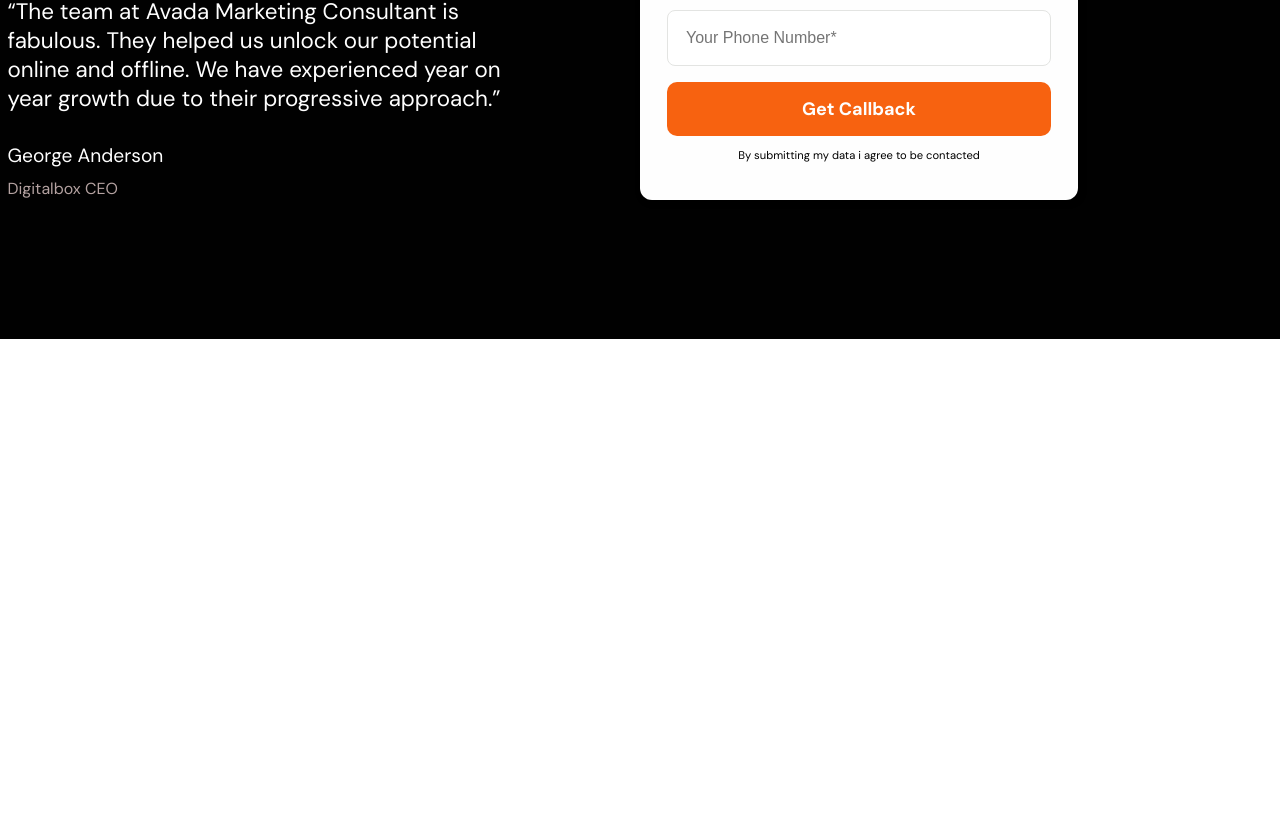
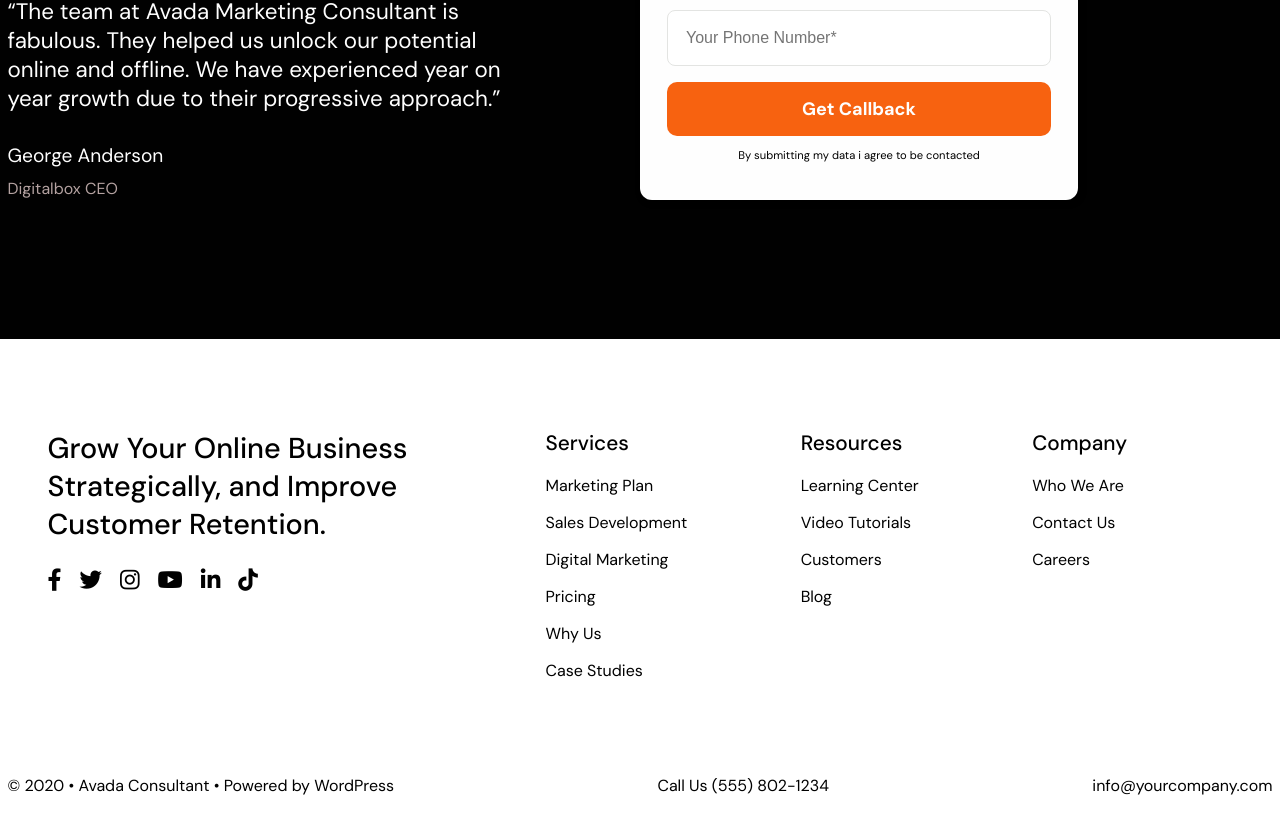
Before and after one commit to Alessandro-Sebastiano/proj-html-vuejs, a Vue app: page / in a window 1280 px wide. Shown: the part 8430-9264 px from the top of the page. Before the commit the page ends 8769 px from the top, so only its background shows below. Built offline with nearby package versions, Linux system fonts and the light colour scheme.

Commit message:
footer-component

```diff
--- a/src/App.vue
+++ b/src/App.vue
@@ -1,17 +1,20 @@
 <template>
   <HeaderComponent />
   <MainComponent />
+  <FooterComponent />
 </template>
 
 <script>
 import HeaderComponent from './components/HeaderComponent.vue';
 import MainComponent from './components/MainComponent.vue';
+import FooterComponent from './components/FooterComponent.vue';
 
 
 export default {
   components: {
     HeaderComponent,
     MainComponent,
+    FooterComponent,
   }
 }
 </script>
--- /dev/null
+++ b/src/components/FooterComponent.vue
@@ -0,0 +1,154 @@
+<template>
+    <div class="container">
+        <div class="footer-first-section">
+            <div class="footer-text-section">
+                <h3>Grow Your Online Business Strategically, and Improve Customer Retention.</h3>
+                <div class="icons">
+                    <a href="#"><i :class="item" v-for="item in iconsList"></i></a>
+                </div>
+            </div>
+            <div class="footer-menu-section">
+                <div class="menu-box" v-for="(item, index) in menuList">
+                    <span class="menu-box-title">{{ item.title }}</span>
+                    <ul>
+                        <li v-for="item in menuList[index].items"><a href="#">{{ item }}</a></li>
+                    </ul>
+                </div>
+            </div>
+        </div>
+        <div class="footer-second-section">
+            <span>© 2020 • Avada Consultant • Powered by WordPress</span>
+            <span>Call Us (555) 802-1234</span>
+            <span>info@yourcompany.com</span>
+        </div>
+    </div>
+</template>
+
+<script>
+export default {
+    name: 'FooterComponent.vue',
+
+    data() {
+        return {
+            menuList: [
+                {
+                    title: 'Services',
+                    items: ['Marketing Plan', 'Sales Development', 'Digital Marketing', 'Pricing', 'Why Us', 'Case Studies'],
+                },
+                {
+                    title: 'Resources',
+                    items: ['Learning Center', 'Video Tutorials', 'Customers', 'Blog'],
+                },
+                {
+                    title: 'Company',
+                    items: ['Who We Are', 'Contact Us', 'Careers'],
+                },
+            ],
+
+            iconsList: ['fa-brands fa-facebook-f', 'fa-brands fa-twitter', 'fa-brands fa-instagram', 'fa-brands fa-youtube', 'fa-brands fa-linkedin-in', 'fa-brands fa-tiktok'],
+        }
+    }
+}
+</script>
+
+<style lang="scss" scoped>
+@use '../assets/styles/partials/variables' as *;
+
+.container {
+    padding: 90px 0;
+}
+
+.footer-first-section {
+    width: 100%;
+    display: flex;
+    align-items: flex-start;
+
+    .footer-text-section {
+        width: 40%;
+        padding: 0 40px;
+
+        h3 {
+            font-size: 1.8rem;
+            font-weight: 500;
+        }
+
+        .icons {
+            margin-top: 26px;
+
+            i {
+                font-size: 1.4rem;
+                color: $dark;
+                margin-right: 18px;
+            }
+        }
+    }
+
+
+
+    .footer-menu-section {
+        width: 60%;
+        display: flex;
+        align-items: flex-start;
+        justify-content: space-between;
+        padding: 0 32px;
+
+        .menu-box {
+            flex-grow: 1;
+            margin-right: 44px;
+
+            .menu-box-title {
+                font-size: 1.3rem;
+                font-weight: 500;
+                display: block;
+                margin-bottom: 17px;
+            }
+
+            ul {
+                list-style: none;
+
+
+                li {
+                    padding: 2px 0;
+                    margin-bottom: 12px;
+                    position: relative;
+                    cursor: pointer;
+
+                    &:after {
+                        content: '';
+                        width: 2px;
+                        height: 100%;
+                        position: absolute;
+                        display: block;
+                        top: 0;
+                        right: 4px;
+                        background-color: $orange;
+                        transform: scale(0);
+                        transition: all 0.2s ease-in-out;
+                        transition-delay: 0.1s;
+                    }
+
+                    &:hover {
+                        color: $orange;
+
+                        &:after {
+                            transform: scale(1);
+                            right: -2px;
+                        }
+                    }
+                }
+            }
+
+        }
+    }
+
+
+}
+
+
+.footer-second-section {
+    display: flex;
+    align-items: center;
+    justify-content: space-between;
+    margin-top: 80px;
+}
+</style>
```
